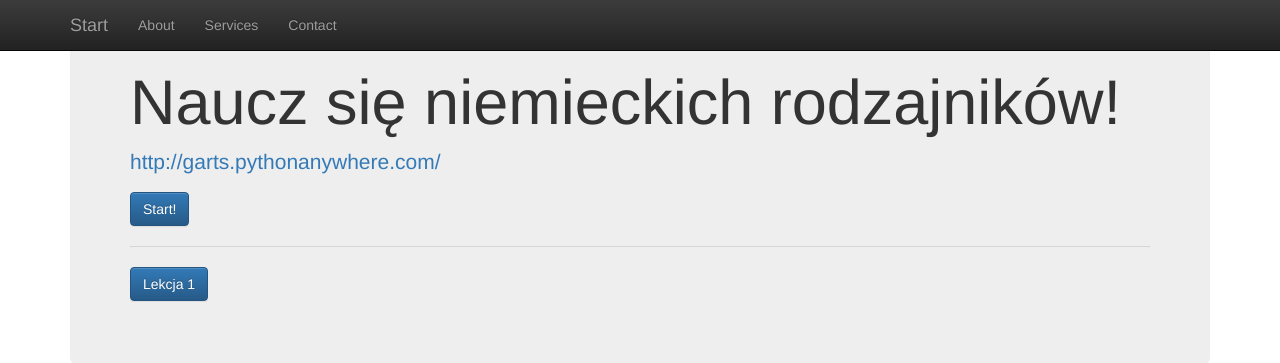
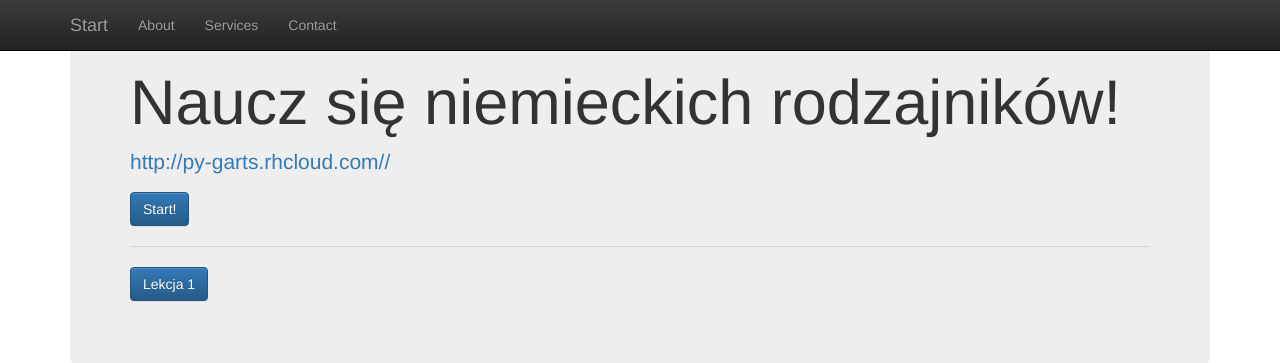
Before and after one commit to iustitia/garts, a Django app: page / in a window 1280 px wide. Shown: the top 363 px of the page. Run offline with Django 3.2, Linux system fonts and the light colour scheme; grey boxes labelled with a size stand in for pictures from a placeholder-image service; some libraries are stand-ins or nearby versions.

Commit message:
update link to site

```diff
--- a/home/templates/home/index.html
+++ b/home/templates/home/index.html
@@ -6,7 +6,7 @@
         <!-- Jumbotron Header -->
         <header class="jumbotron hero-spacer">
             <h1>Naucz się niemieckich rodzajników!</h1>
-             <p><a href="http://garts.pythonanywhere.com/">http://garts.pythonanywhere.com/</a></p>
+             <p><a href="http://py-garts.rhcloud.com/">http://py-garts.rhcloud.com//</a></p>
              <p><a href="/wordbrowser/" class="btn btn-primary btn-large">Start!</a>
             </p>
             <hr/>
```
